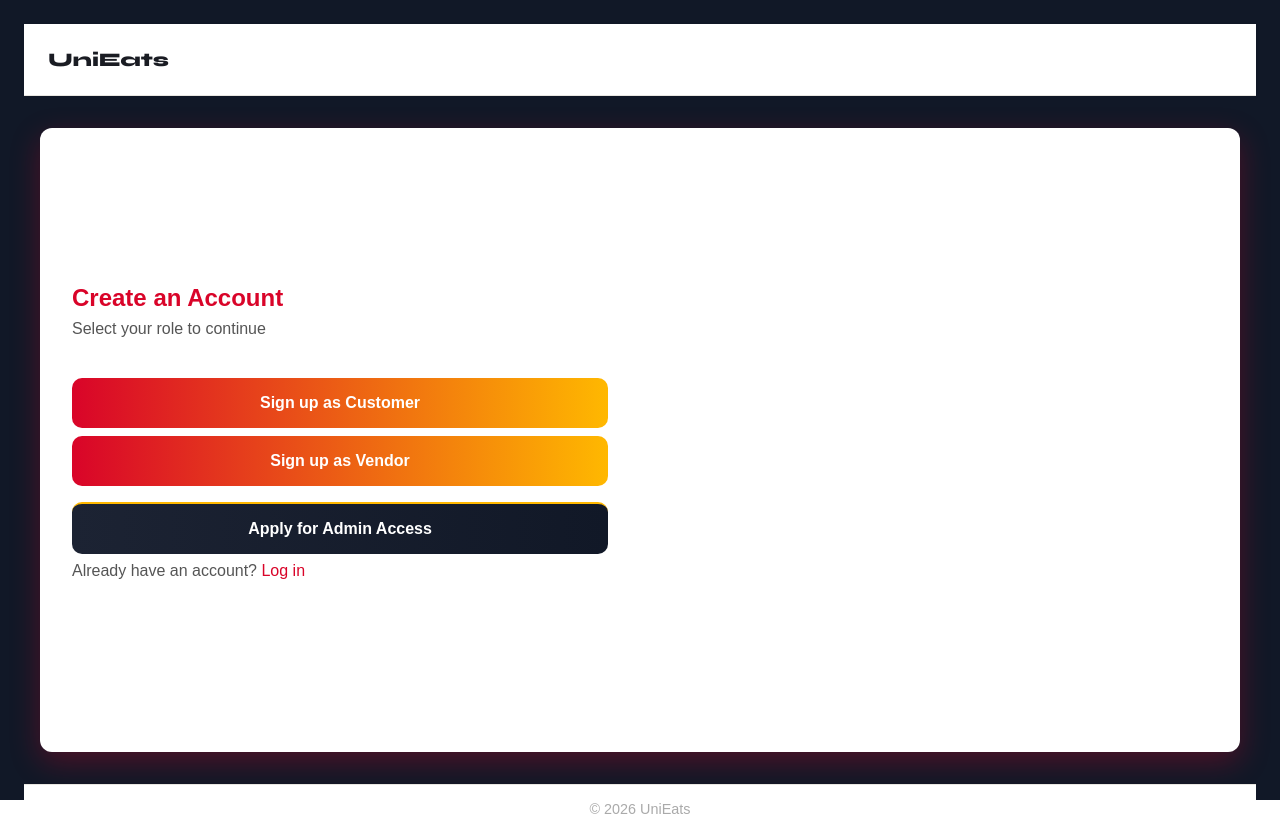
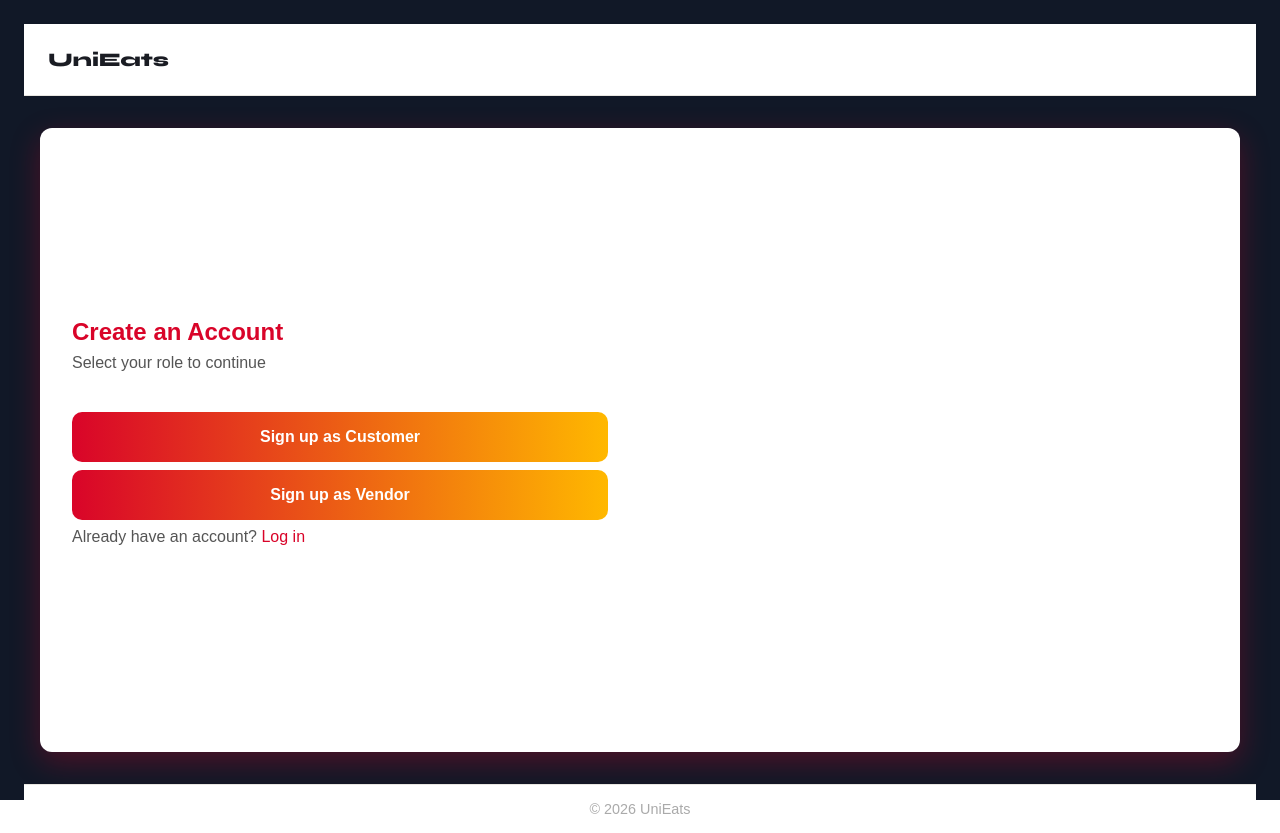
Before and after one commit to Food-Catering-plateform/FOOD-ORDERING-PLATFORM, a React (Create React App) app: page /signup-role in a window 1280 px wide. Built offline with nearby package versions, Linux system fonts and the light colour scheme; no server answers.

Commit message:
fix: Removed signup as Admin on the sign up page

```diff
--- a/src/components/login-and-signup/signup-role.jsx
+++ b/src/components/login-and-signup/signup-role.jsx
@@ -21,9 +21,7 @@ function SignupRole() {
             <Link to="/signup-vendor" className="role-btn">
               Sign up as Vendor
             </Link>
-            <Link to="/signup-admin" className="role-btn role-btn--admin">
-              Apply for Admin Access
-            </Link>
+
           </nav>
 
           <p>
```
